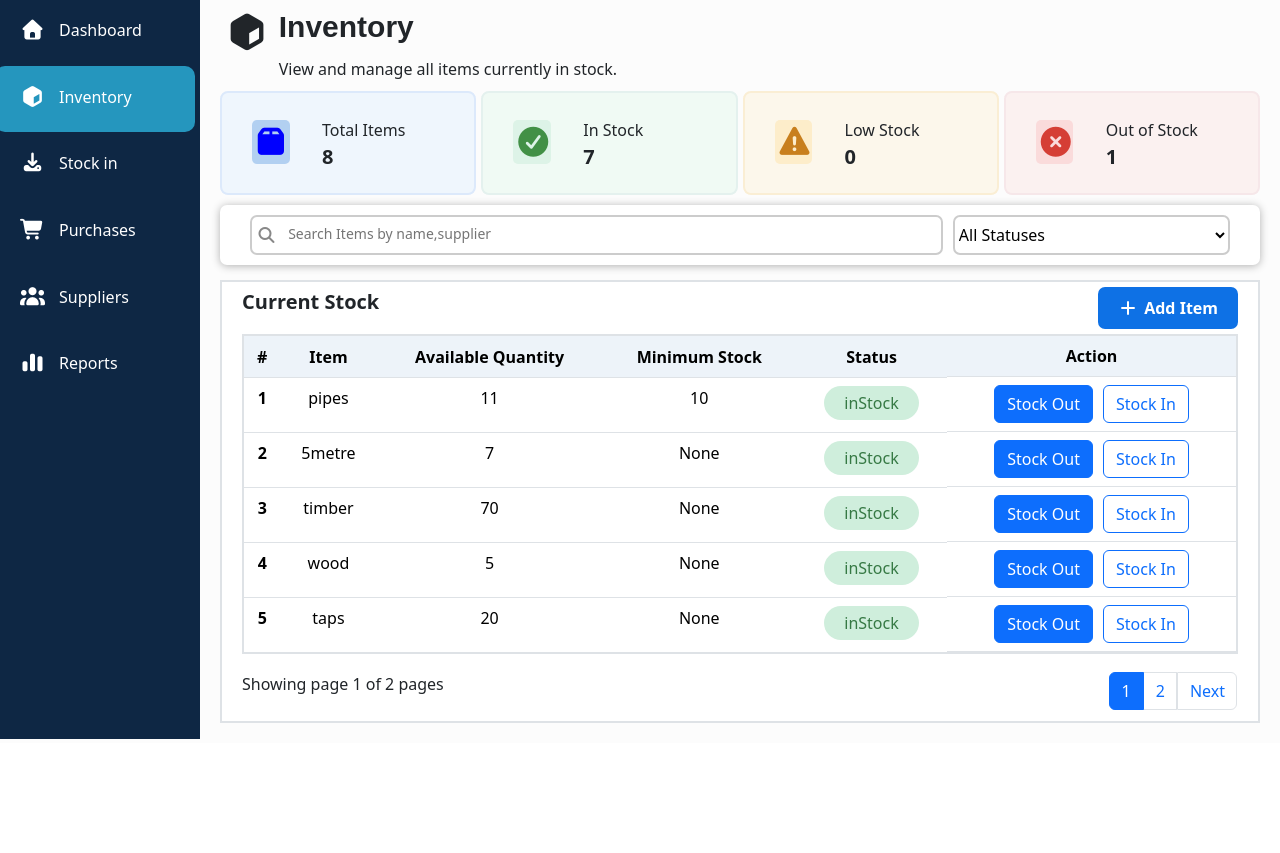
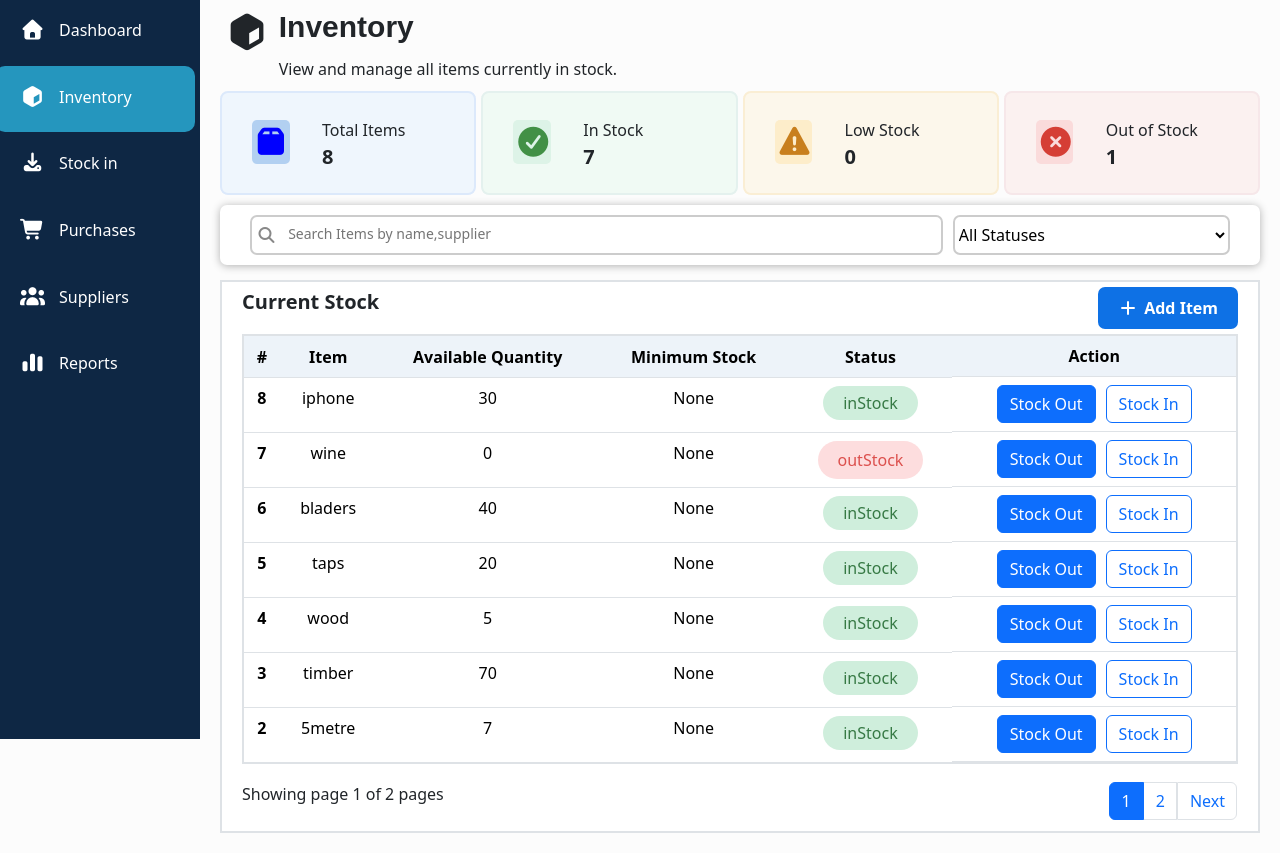
Before and after one commit to MASAWE123/kinyathena-inventory-system, a Django app: page /stock in a window 1280 px wide. Shown: the part 61-914 px from the top of the page. Before the commit the page ends 800 px from the top, so only its background shows below. Run offline with Django 4.2, Linux system fonts and the light colour scheme; data comes from the database, SQL or seed files in the repository; both versions use the stored data as it was after the commit.

Commit message:
correct the misplaced div

```diff
--- a/main/templates/main/inventory.html
+++ b/main/templates/main/inventory.html
@@ -98,13 +98,11 @@
           background-color: rgba(0, 0, 0, 0.5);
           z-index: 1000;
           opacity: 0;
+          visibility: hidden;
           transition: all ease 0.3s;
           pointer-events: none;
       }
-      .addPurchase:has(#check:checked) ~ .overlay{
-        opacity: 1;
-        pointer-events: auto;
-      }
+
       .title{
         display: flex;
         align-items: center;
@@ -575,9 +573,9 @@
     </div>
     </form>
 
-    <div class="recent-inventory-table">
+    <div class="recent-inventory-table" id="recent-inventory-table">
       <div class="recent-title">
-        <div><a class="current-stock-link" href="{% url 'stock' %}?q=">Current Stock</a></div>
+        <div><a class="current-stock-link" href="{% url 'stock' %}?q=#recent-inventory-table">Current Stock</a></div>
 
         <div class="inventoryTitle_second">
           <input type="checkbox" id="check">
@@ -666,11 +664,9 @@
         </nav>
         </div>
 
+      </div>
+    </div>
 
-
-
-
-    </div>
 
       <div class="overlay">
         <div class="popup">
--- a/main/views.py
+++ b/main/views.py
@@ -148,7 +148,7 @@ def stock(request):
     )
 
 
-  stock_query = Stock.objects.all()
+  stock_query = Stock.objects.all().order_by('-id')
 
   search_query = request.GET.get('q', '').strip()
   if search_query:
@@ -166,7 +166,7 @@ def stock(request):
   stocks = stock_query.order_by('-id')
   asset_limits = assets.objects.all()
 
-  paginator = Paginator(stock_query,5)
+  paginator = Paginator(stock_query,7)
   page_number = request.GET.get('page')
   page_obj = paginator.get_page(page_number)
   context = {
```
Also changed, not shown: db.sqlite3.
